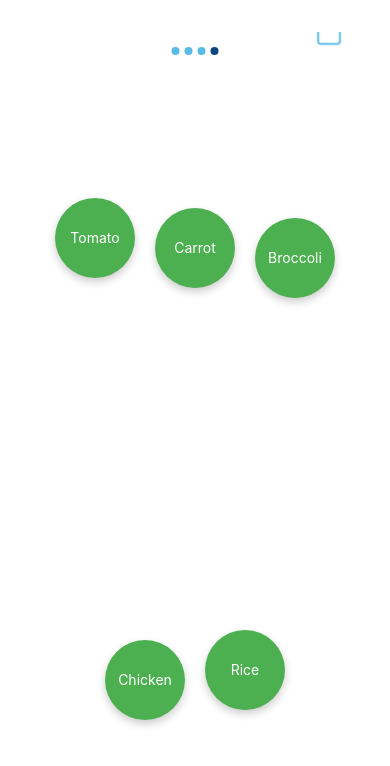
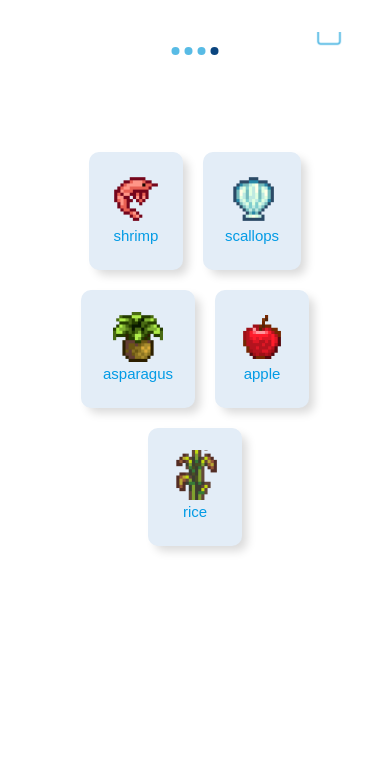
Before and after one commit to Ch1ldKing/food, a Vue app in the folder front_end/food_front/: page /linked in a window 390 px wide. Shown: the top 766 px of the page. Built offline with nearby package versions, Linux system fonts and the light colour scheme.

Commit message:
最后一页UI

```diff
--- a/front_end/food_front/src/components/tags/MeatTag.vue
+++ b/front_end/food_front/src/components/tags/MeatTag.vue
@@ -41,6 +41,8 @@
     import CodImage from '@/assets/food_img/Tuna.png';
     import EggImage from '@/assets/food_img/egg.png';
     import MilkImage from '@/assets/food_img/Milk.png';
+
+
 
   const props = defineProps<{
     active: boolean,
--- a/front_end/food_front/src/views/linked.vue
+++ b/front_end/food_front/src/views/linked.vue
@@ -8,24 +8,98 @@
       @click="handleClick(index)"
       :class="{ active: activeIndex === index }"
     >
-      <p>{{ food }}</p>
+      <div class="bubble-content">
+        <img :src="food.image" :alt="food.name" />
+        <p>{{ food.name }}</p>
+      </div>
     </div>
   </div>
 </template>
 
+
+<!-- code  -->
 <script setup>
 import { ref } from 'vue';
 
-const foods = ref([
-  'Tomato',
-  'Carrot',
-  'Broccoli',
-  'Chicken',
-  'Rice'
-]);
+// 设定需要展示的关键词,在这里改数组
+const displayKeywords = ['shrimp', 'scallops', 'asparagus','apple','rice'];
+
+// 映射对象，将标准化后的关键词和图片路径绑定
+const keywordToImageMap = {
+  tomato: () => import('@/assets/food_img/tomato.webp'),
+  potato: () => import('@/assets/food_img/potato.png'),
+  rice: () => import('@/assets/food_img/rice.png'),
+  wheat: () => import('@/assets/food_img/Wheat.png'),
+  quinoa: () => import('@/assets/food_img/Quinoa.png'),
+  oat: () => import('@/assets/food_img/Oat.png'),
+  noodles: () => import('@/assets/food_img/Noodles.png'),
+  /* 肉类 */
+  chicken: () => import('@/assets/food_img/Chicken.png'),
+  beef: () => import('@/assets/food_img/beef.png'),
+  pork: () => import('@/assets/food_img/Raw_Porkchop.png'),
+  lamb: () => import('@/assets/food_img/Goat.png'),
+  turkey: () => import('@/assets/food_img/Golden_Chicken.png'),
+  bacon: () => import('@/assets/food_img/bacon.webp'),
+  sausage: () => import('@/assets/food_img/Bread.png'),
+  salmon: () => import('@/assets/food_img/Salmon.png'),
+  shrimp: () => import('@/assets/food_img/Shrimp.png'),
+  crab: () => import('@/assets/food_img/Crab.png'),
+  scallops: () => import('@/assets/food_img/Clam.png'),
+  cod: () => import('@/assets/food_img/Tuna.png'),
+  egg: () => import('@/assets/food_img/egg.png'),
+  milk: () => import('@/assets/food_img/Milk.png'),
+  /*   菜和水果 */
+  carrot: () => import('@/assets/food_img/carrot.png'),
+  onion: () => import('@/assets/food_img/Garlic.png'),
+  pepper: () => import('@/assets/food_img/Cave_Carrot.png'),
+  cucumber: () => import('@/assets/food_img/Salad.png'),
+  eggplant: () => import('@/assets/food_img/Eggplant.png'),
+  zucchini: () => import('@/assets/food_img/Leek.png'),
+  lettuce: () => import('@/assets/food_img/Kale.png'),
+  sweetpotato: () => import('@/assets/food_img/SPotato.png'),
+  sprouts: () => import('@/assets/food_img/Artichoke.png'),
+  cauliflower: () => import('@/assets/food_img/Cauliflower.png'),
+  broccoli: () => import('@/assets/food_img/Fiddlehead_Fern.png'),
+  cabbage: () => import('@/assets/food_img/Bok_Choy.png'),
+  corn: () => import('@/assets/food_img/Corn.png'),
+  pea: () => import('@/assets/food_img/Green_Bean.png'),
+  mushrooms: () => import('@/assets/food_img/Mushroom.png'),
+  pumpkin: () => import('@/assets/food_img/Pumpkin.png'),
+  asparagus: () => import('@/assets/food_img/Wild_Horseradish.png'),
+  tofu: () => import('@/assets/food_img/Cheese.png'),
+  apple: () => import('@/assets/food_img/Apple.webp'),
+  lemon: () => import('@/assets/food_img/Lemon.webp'),
+  orange: () => import('@/assets/food_img/Blood_Orange.webp'),
+  banana: () => import('@/assets/food_img/Banana.webp'),
+  pineapple: () => import('@/assets/food_img/Pineapple.webp'),
+  berries: () => import('@/assets/food_img/Blackberry.png'),
+};
+
+// 函数将关键词标准化为小写
+const normalizeKeyword = (keyword) => keyword.toLowerCase();
+
+// 动态生成foods数组，仅包含需要展示的关键词
+const foods = ref(
+  displayKeywords.map(keyword => ({
+    name: keyword,
+    image: null
+  }))
+);
+
+// 加载图片
+Promise.all(
+  foods.value.map(food =>
+    keywordToImageMap[normalizeKeyword(food.name)]().then(module => {
+      food.image = module.default;
+    })
+  )
+).catch(error => {
+  console.error('Error loading images:', error);
+});
 
 const activeIndex = ref(null);
 
+// 处理点击事件
 const handleClick = (index) => {
   activeIndex.value = index;
   setTimeout(() => {
@@ -34,57 +108,53 @@ const handleClick = (index) => {
 };
 </script>
 
-<style scoped>
+<style>
+/* 设置父容器样式，使其居中对齐 */
 .linked-page {
   display: flex;
-  justify-content: center;
-  align-items: center;
-  height: 100vh;
-  text-align: center;
-  flex-wrap: wrap; /* 允许换行 */
-  gap: 20px; /* 气泡之间的间距 */
+  flex-wrap: wrap;
+  justify-content: center; /* 居中对齐 */
+  align-items: center; /* 垂直居中 */
+  gap: 20px; /* 项目之间的间距 */
+  margin-top: 100px; /* 顶部边距 */
 }
 
+/* 每个气泡的样式 */
 .bubble {
-  display: flex;
-  justify-content: center;
-  align-items: center;
-  width: 100px;
-  height: 100px;
-  border-radius: 50%;
-  background-color: #4CAF50;
-  color: white;
-  font-size: 16px;
-  box-shadow: 0 4px 8px rgba(0, 0, 0, 0.2);
-  animation: moveUpDown 2s infinite ease-in-out;
-  transition: transform 0.3s, background-color 0.3s; /* 添加过渡效果 */
+  display: grid;
+  place-items: center;
+  background: #e3edf7;
+  padding: 1.4em;
+  border-radius: 10px;
+  box-shadow: 6px 6px 10px -1px rgba(0,0,0,0.15),
+              -6px -6px 10px -1px rgba(255,255,255,0.7);
+  border: 1px solid rgba(0,0,0,0);
+  cursor: pointer;
+  transition: transform 0.5s;
 }
 
-.bubble:active, .bubble.active {
-  transform: scale(2);
-  background-color: #FF5722; /* 点击时的颜色变化 */
+
+/* 气泡内容的样式 */
+.bubble-content {
+  display: flex;
+  flex-direction: column;
+  align-items: center;
+  justify-content: center;
+  color: #039be5; /* 设置文字颜色为蓝色 */
+  font-family: "Century Gothic", CenturyGothic, AppleGothic, sans-serif;
+  font-weight: bold; /* 设置文字加粗 */
 }
 
-/* 定义上下运动的动画 */
-@keyframes moveUpDown {
-  0%, 100% {
-    transform: translateY(0);
-  }
-  50% {
-    transform: translateY(-20px);
-  }
+
+/* 图片样式 */
+.bubble img {
+  width: 50px;
+  height: 50px;
+  object-fit: cover;
 }
 
-/* 移动端适配样式 */
-@media (max-width: 600px) {
-  .linked-page {
-    gap: 20px; /* 减少气泡之间的间距 */
-  }
-
-  .bubble {
-    width: 80px; /* 调整气泡大小以适应小屏幕 */
-    height: 80px;
-    font-size: 14px; /* 调整字体大小 */
-  }
+/* 激活状态的气泡样式 */
+.bubble.active {
+  transform: scale(1.1);
 }
 </style>
```
